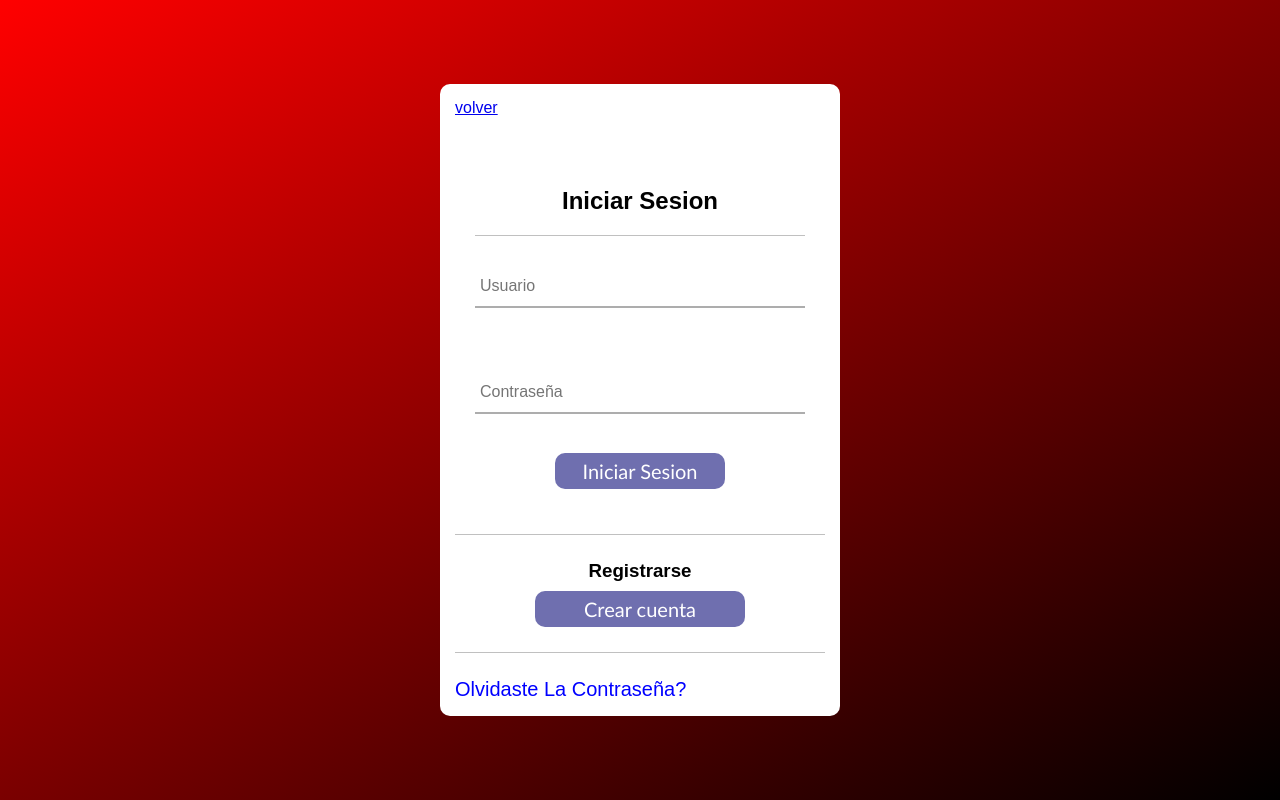
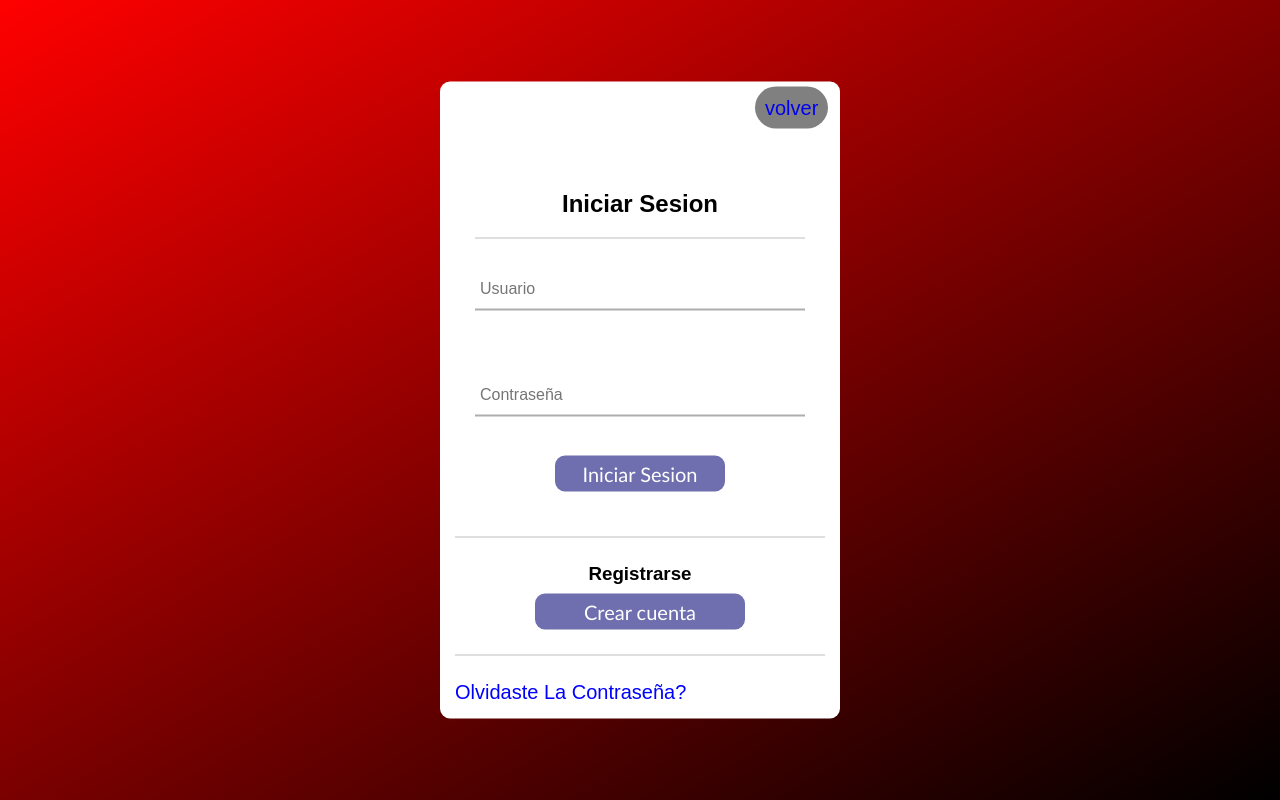
Before and after one commit to 48592475/Tagy-games, a plain HTML site: page Front--End-Elian-Andy/Pagina2.html in a window 1280 px wide. Drawn offline with Linux system fonts and the light colour scheme.

Commit message:
seguimos con boton

```diff
--- a/Front--End-Elian-Andy/style.css
+++ b/Front--End-Elian-Andy/style.css
@@ -125,7 +125,13 @@ height: 100vh;
 }
 
 .volver {
-
+    text-decoration: none;
+    font-size: 20px;
+    border-radius: 100px;
+    background-color: grey;
+    padding: 10px;
+    margin: 10px 300px;
+    font-family: Arial, Helvetica, sans-serif;
 }
 
 .butomm:hover{
```
